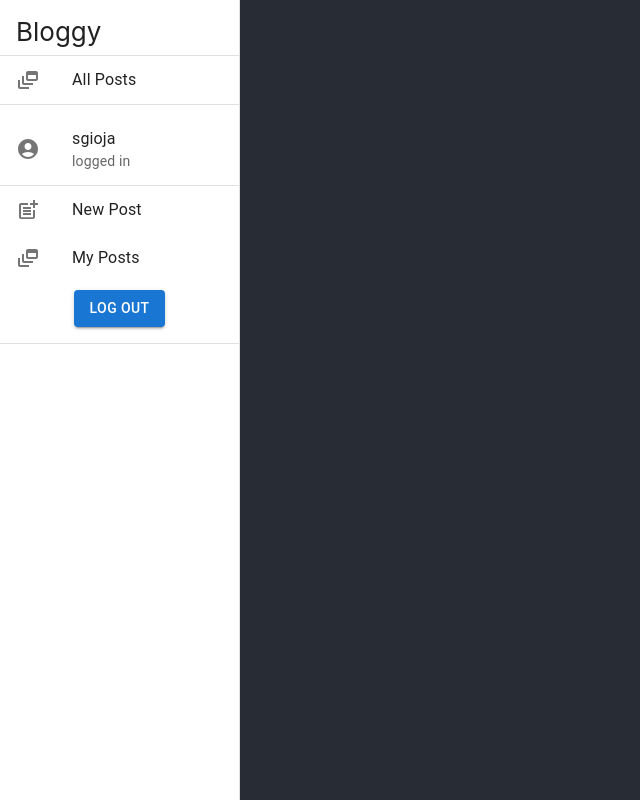
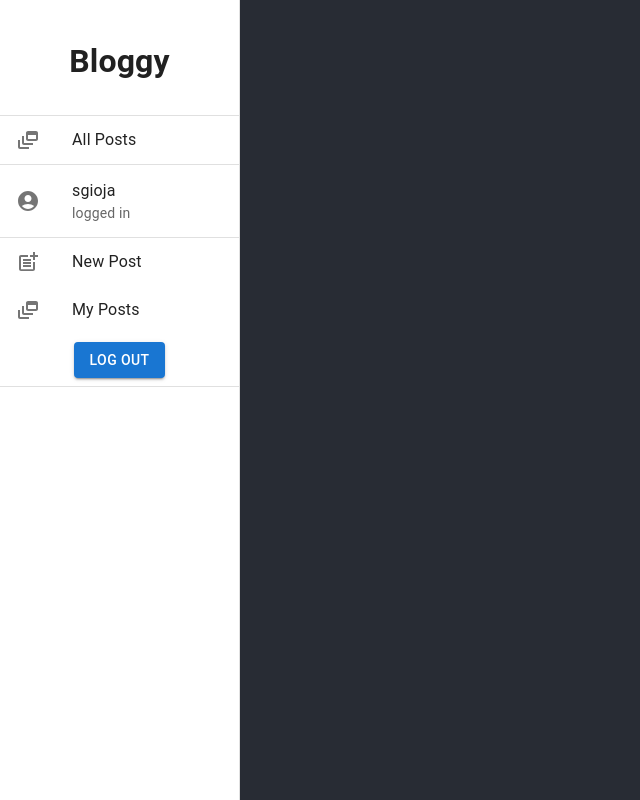
Before and after one commit to steve3j/ZPrefixApp, a React (Create React App) app in the folder ui/: page / in a window 1280 px wide. Shown: the whole page, without its empty margins (0-640 px from the left). Built offline with nearby package versions, Linux system fonts and the light colour scheme.

Commit message:
menu polish

```diff
--- a/ui/src/components/LoggedIn.js
+++ b/ui/src/components/LoggedIn.js
@@ -48,8 +48,7 @@ const LoggedIn = () => {
     };
 
     return (
-        <Box sx={{ overflow: 'auto' }}>
-            <List>
+            <div>
                 <ListItem key="username">
                     <ListItemIcon>
                         <Icon><AccountCircleIcon/></Icon>
@@ -74,8 +73,7 @@ const LoggedIn = () => {
                         Log Out
                     </Button>
                 </ListItem>
-            </List>
-        </Box>
+            </div>
     );
 }
 
--- a/ui/src/components/Login.js
+++ b/ui/src/components/Login.js
@@ -29,8 +29,7 @@ const Login = () => {
     };
 
     return (
-        <Box sx={{ overflow: 'auto' }}>
-            <List>
+            <div>
                 <ListItem>
                     <TextField
                         required
@@ -63,8 +62,7 @@ const Login = () => {
                         Create Account
                     </Button>
                 </ListItem>
-            </List>
-        </Box>
+            </div>
     );
 }
 
--- a/ui/src/components/Menu.js
+++ b/ui/src/components/Menu.js
@@ -65,8 +65,13 @@ const Menu = () => {
         >
             <Box sx={{ overflow: 'auto' }}>
                 <List>
-                    <ListItem>
-                        Bloggy
+                    <ListItem display='flex' sx={{ justifyContent: 'center' }} >
+                        <Box  >
+                            <ListItemText >
+                                <h1>Bloggy</h1>
+                            </ListItemText>
+                        </Box>
+
                     </ListItem>
                     <Divider />
                     {menuItems.map(({ label, action, icon }) => (
--- a/ui/src/components/Register.js
+++ b/ui/src/components/Register.js
@@ -29,8 +29,7 @@ const Register = () => {
     };
 
     return (
-        <Box sx={{ overflow: 'auto' }}>
-            <List>
+            <div>
             <ListItem>
                     <TextField
                         required
@@ -80,8 +79,7 @@ const Register = () => {
                         Back
                     </Button>
                 </ListItem>
-            </List>
-        </Box>
+            </div>
     );
 }
 
```
Also changed, not shown: ui/src/components/Post.js (added).
